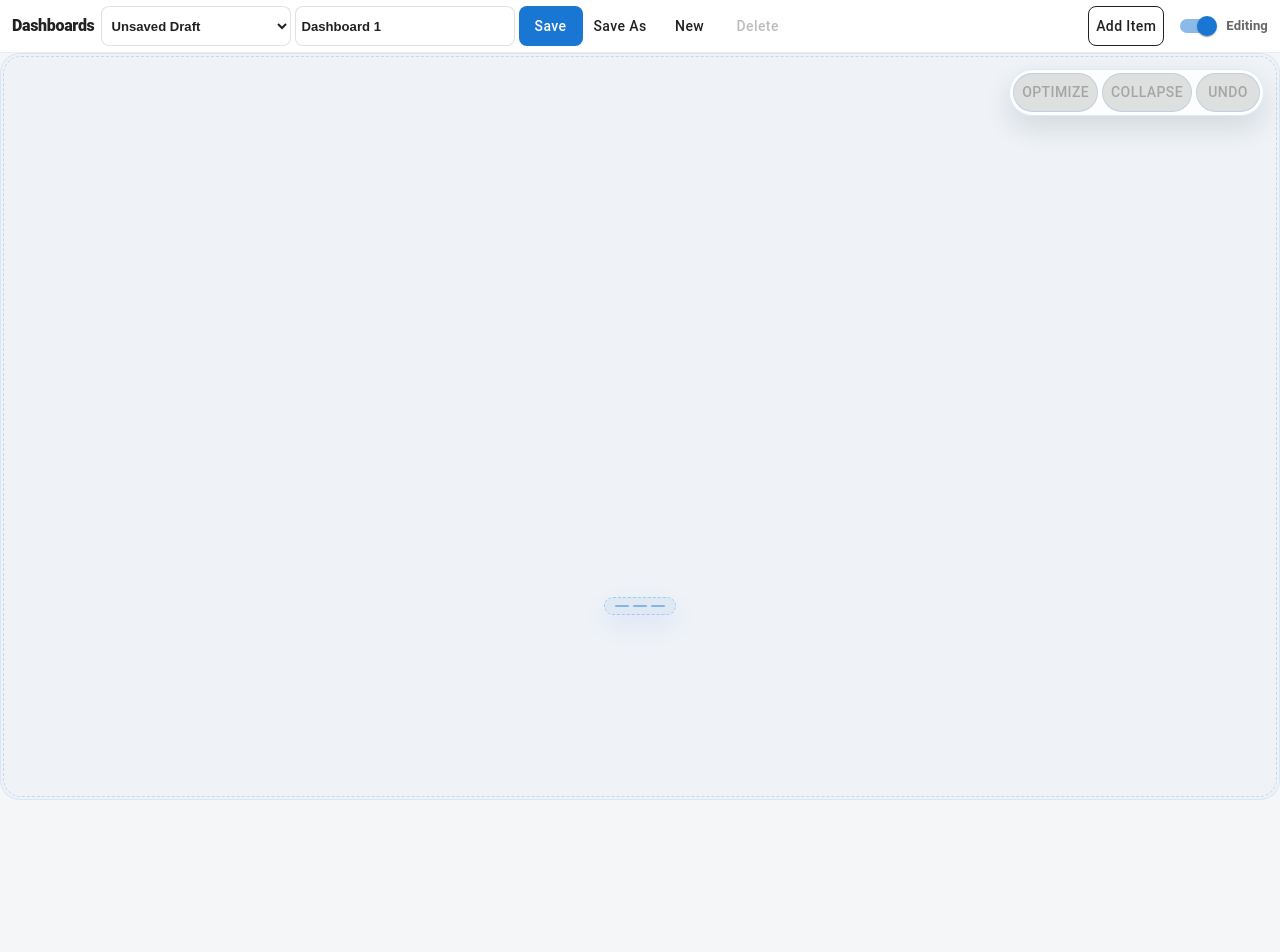
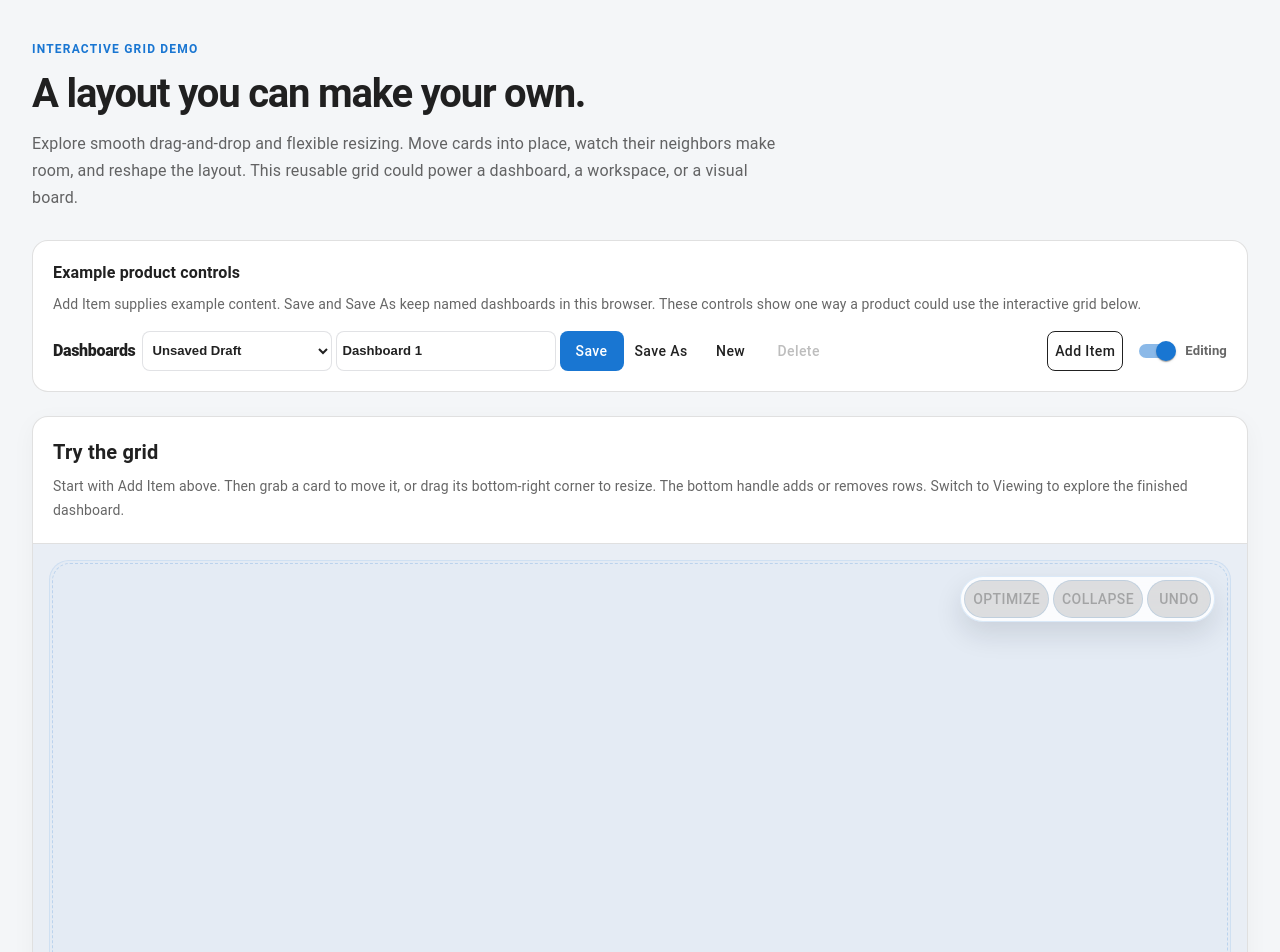
Before and after one commit to bwenzinger/customizable-dashboard, a React (Vite) app: page / in a window 1280 px wide. Shown: the top 952 px of the page. Before the commit the page ends 800 px from the top, so only its background shows below. Built offline with nearby package versions, Linux system fonts and the light colour scheme.

Commit message:
added description around customizable dashboard

```diff
--- a/index.html
+++ b/index.html
@@ -4,7 +4,11 @@
     <meta charset="UTF-8" />
     <link rel="icon" type="image/svg+xml" href="/favicon.svg" />
     <meta name="viewport" content="width=device-width, initial-scale=1.0" />
-    <title>customizable-dashboard</title>
+    <meta
+      name="description"
+      content="Explore a customizable grid with smooth drag-and-drop and resizable cards, with example dashboard controls for saving and adding content."
+    />
+    <title>Interactive Grid Demo</title>
   </head>
   <body>
     <div id="root"></div>
--- a/src/Demo.tsx
+++ b/src/Demo.tsx
@@ -22,6 +22,7 @@ import {
   normalizeDemoLayoutWithElectricityCharts,
 } from './demoElectricityData';
 import { ExampleDashboardCard } from './ExampleDashboardCard';
+import { DemoPageFrame } from './DemoPageFrame';
 import { DraggableGridContextWrapper } from './drag-and-droppable-grid/DraggableGridContextWrapper';
 import { getRequiredRowCount } from './drag-and-droppable-grid/gridMath';
 import type {
@@ -545,26 +546,10 @@ function App() {
   );
 
   return (
-    <Box
-      sx={{
-        height: '100vh',
-        width: '100vw',
-        boxSizing: 'border-box',
-        display: 'flex',
-        flexDirection: 'column',
-        bgcolor: 'background.default',
-        overflow: 'hidden',
-      }}
-    >
-      <Box
-        sx={{
-          flexShrink: 0,
-          px: { xs: 2, md: 3 },
-          py: 1.5,
-          borderBottom: '1px solid rgba(15, 23, 42, 0.08)',
-          bgcolor: '#ffffff',
-        }}
-      >
+    <DemoPageFrame
+      isEmpty={layout.length === 0}
+      controls={
+        <>
           <Box
             sx={{
               display: 'flex',
@@ -688,7 +673,9 @@ function App() {
                 color="inherit"
                 onClick={handleOpenAddMenu}
                 disabled={!canEdit}
-              aria-controls={isAddMenuOpen ? 'add-dashboard-item-menu' : undefined}
+                aria-controls={
+                  isAddMenuOpen ? 'add-dashboard-item-menu' : undefined
+                }
                 aria-expanded={isAddMenuOpen ? 'true' : undefined}
                 aria-haspopup="menu"
                 sx={dashboardToolbarButtonSx}
@@ -772,27 +759,8 @@ function App() {
               display: 'none',
             }}
           />
-      </Box>
-      <Box
-        sx={{
-          flex: 1,
-          minHeight: 0,
-          // px: { xs: 2, md: 3 },
-          // py: { xs: 2, md: 3 },
-        }}
-      >
-        <Box
-          sx={{
-            height: '100%',
-            minHeight: 0,
-            // borderRadius: 3,
-            p: 0,
-            // border: '1px solid rgba(15, 23, 42, 0.08)',
-            // bgcolor: '#ffffff',
-            // boxShadow: '0px 8px 24px rgba(15, 23, 42, 0.06)',
-            // p: { xs: 1, sm: 1.5, md: 2 },
-            overflow: 'hidden',
-          }}
+        </>
+      }
     >
       <DraggableGridContextWrapper
         layout={layout}
@@ -820,9 +788,7 @@ function App() {
           />
         )}
       />
-        </Box>
-      </Box>
-    </Box>
+    </DemoPageFrame>
   );
 }
 
--- /dev/null
+++ b/src/DemoPageFrame.tsx
@@ -0,0 +1,160 @@
+import type { ReactNode } from 'react';
+import { Box, Typography } from '@mui/material';
+
+type DemoPageFrameProps = {
+  controls: ReactNode;
+  children: ReactNode;
+  isEmpty: boolean;
+};
+
+export function DemoPageFrame({
+  controls,
+  children,
+  isEmpty,
+}: DemoPageFrameProps) {
+  return (
+    <Box
+      component="main"
+      sx={{
+        minHeight: '100vh',
+        width: '100%',
+        maxWidth: 1600,
+        mx: 'auto',
+        px: { xs: 3, sm: 6, lg: 8 },
+        py: { xs: 6, md: 10 },
+      }}
+    >
+      <Box component="header" sx={{ maxWidth: 760, mb: 7 }}>
+        <Typography
+          component="p"
+          color="primary.main"
+          sx={{
+            fontSize: 12,
+            fontWeight: 700,
+            letterSpacing: '0.1em',
+            textTransform: 'uppercase',
+            mb: 3,
+          }}
+        >
+          Interactive grid demo
+        </Typography>
+        <Typography
+          component="h1"
+          sx={{
+            fontSize: { xs: 30, md: 40 },
+            fontWeight: 750,
+            lineHeight: 1.2,
+            letterSpacing: '-0.03em',
+            mb: 3,
+          }}
+        >
+          A layout you can make your own.
+        </Typography>
+        <Typography
+          color="text.secondary"
+          sx={{ fontSize: 16, lineHeight: 1.7 }}
+        >
+          Explore smooth drag-and-drop and flexible resizing. Move cards into
+          place, watch their neighbors make room, and reshape the layout. This
+          reusable grid could power a dashboard, a workspace, or a visual board.
+        </Typography>
+      </Box>
+
+      <Box
+        component="section"
+        aria-labelledby="product-controls-heading"
+        sx={{
+          border: '1px solid',
+          borderColor: 'divider',
+          borderRadius: '16px',
+          bgcolor: 'background.paper',
+          p: { xs: 4, md: 5 },
+          mb: 6,
+        }}
+      >
+        <Typography
+          id="product-controls-heading"
+          component="h2"
+          sx={{ fontSize: 16, fontWeight: 700, mb: 2 }}
+        >
+          Example product controls
+        </Typography>
+        <Typography
+          color="text.secondary"
+          sx={{ fontSize: 14, lineHeight: 1.6, mb: 4 }}
+        >
+          Add Item supplies example content. Save and Save As keep named
+          dashboards in this browser. These controls show one way a product
+          could use the interactive grid below.
+        </Typography>
+        {controls}
+      </Box>
+
+      <Box
+        component="section"
+        aria-labelledby="grid-demo-heading"
+        sx={{
+          border: '1px solid',
+          borderColor: 'divider',
+          borderRadius: '16px',
+          bgcolor: 'background.paper',
+          boxShadow: '0px 6px 24px rgba(16, 24, 40, 0.04)',
+          overflow: 'hidden',
+        }}
+      >
+        <Box
+          sx={{
+            p: { xs: 4, md: 5 },
+            borderBottom: '1px solid',
+            borderColor: 'divider',
+          }}
+        >
+          <Typography
+            id="grid-demo-heading"
+            component="h2"
+            sx={{ fontSize: 20, fontWeight: 700, mb: 2 }}
+          >
+            Try the grid
+          </Typography>
+          <Typography
+            color="text.secondary"
+            sx={{ fontSize: 14, lineHeight: 1.7 }}
+          >
+            {isEmpty
+              ? 'Start with Add Item above. Then grab a card to move it, or drag its bottom-right corner to resize.'
+              : 'Grab a card to move it, or drag its bottom-right corner to resize.'}{' '}
+            The bottom handle adds or removes rows. Switch to Viewing to explore
+            the finished dashboard.
+          </Typography>
+        </Box>
+        {/* Keep the grid's own scrolling and interaction surface intact inside
+            a sized canvas; the surrounding portfolio page can scroll normally. */}
+        <Box
+          sx={{
+            height: 'max(520px, 68vh)',
+            p: { xs: 2, md: 4 },
+            bgcolor: '#e9eef5',
+          }}
+        >
+          {children}
+        </Box>
+        <Typography
+          component="p"
+          color="text.secondary"
+          sx={{
+            px: { xs: 4, md: 5 },
+            py: 3,
+            m: 0,
+            fontSize: 12,
+            lineHeight: 1.6,
+            borderTop: '1px solid',
+            borderColor: 'divider',
+          }}
+        >
+          Try a new arrangement freely. Undo or Ctrl/Cmd + Z restores a change;
+          Collapse and Optimize offer different ways to tidy the layout.
+        </Typography>
+      </Box>
+    </Box>
+  );
+}
--- a/src/ExampleDashboardCard.tsx
+++ b/src/ExampleDashboardCard.tsx
@@ -41,9 +41,7 @@ export function ExampleDashboardCard(
   const theme = useTheme();
   const itemKind = item.kind ?? 'card';
   const interactiveCardSx = getInteractiveCardSx(theme, isResizing);
-  const editableCardChromeSx = canEdit
-    ? getEditableCardChromeSx(theme)
-    : {};
+  const editableCardChromeSx = canEdit ? getEditableCardChromeSx(theme) : {};
   const editableImageCardSx = canEdit
     ? {
         border: `1px solid ${alpha(theme.palette.primary.main, 0.18)}`,
@@ -683,8 +681,9 @@ function EditableDashboardTitle({
     return (
       <ButtonBase
         disableRipple
-        data-draggable-grid-no-drag="true"
-        onMouseDown={handleNoDragMouseDown}
+        // Allow the parent card's native drag gesture from the displayed title.
+        // A completed drag suppresses click; an ordinary click opens the editor.
+        title="Click to edit; drag to move"
         onClick={() => {
           setDraftTitle(title ?? '');
           setIsEditing(true);
@@ -929,9 +928,10 @@ function LineChartPreview({
 }) {
   const chartValues =
     values && values.length > 1 ? values : [24, 31, 28, 37, 35, 43, 48];
-  const chartLabels = labels && labels.length === chartValues.length
-    ? labels
-    : chartValues.map((_, index) => `${index + 1}`);
+  const chartLabels =
+    labels && labels.length === chartValues.length
+      ? labels
+      : chartValues.map((_, index) => `${index + 1}`);
   const chartHeight = isSingleRowCard ? 54 : 82;
   const svgWidth = 180;
   const svgHeight = 64;
@@ -964,9 +964,7 @@ function LineChartPreview({
   });
   const pointsString = chartPoints.map(({ x, y }) => `${x},${y}`).join(' ');
   const areaStart = `${svgPaddingX},${svgHeight - svgPaddingY}`;
-  const areaEnd = `${
-    svgWidth - svgPaddingX
-  },${svgHeight - svgPaddingY}`;
+  const areaEnd = `${svgWidth - svgPaddingX},${svgHeight - svgPaddingY}`;
 
   return (
     <Box sx={getChartSurfaceSx(isSingleRowCard)}>
@@ -1092,9 +1090,10 @@ function ColumnChartPreview({
   chartPresetId?: string;
 }) {
   const chartValues = values && values.length > 0 ? values : [24, 31, 28, 37];
-  const chartLabels = labels && labels.length === chartValues.length
-    ? labels
-    : chartValues.map((_, index) => `${index + 1}`);
+  const chartLabels =
+    labels && labels.length === chartValues.length
+      ? labels
+      : chartValues.map((_, index) => `${index + 1}`);
   const chartTooltipLabels =
     tooltipLabels && tooltipLabels.length === chartValues.length
       ? tooltipLabels
@@ -1157,9 +1156,10 @@ function ColumnChartPreview({
         {chartValues.map((value, index) => {
           const barHeight = Math.max(
             10,
-            ((value / maxValue) * (baselineY - svgPaddingTop - 2))
+            (value / maxValue) * (baselineY - svgPaddingTop - 2)
           );
-          const barX = svgPaddingX + slotWidth * index + (slotWidth - barWidth) / 2;
+          const barX =
+            svgPaddingX + slotWidth * index + (slotWidth - barWidth) / 2;
           const barY = baselineY - barHeight;
           const isLastBar = index === chartValues.length - 1;
 
@@ -1239,16 +1239,18 @@ function PieChartPreview({
   cardHeight: number;
 }) {
   const chartValues = values && values.length > 0 ? values : [42, 24, 19, 15];
-  const chartLabels = labels && labels.length === chartValues.length
-    ? labels
-    : ['A', 'B', 'C', 'D'];
+  const chartLabels =
+    labels && labels.length === chartValues.length
+      ? labels
+      : ['A', 'B', 'C', 'D'];
   const chartTooltipLabels =
     tooltipLabels && tooltipLabels.length === chartValues.length
       ? tooltipLabels
       : chartLabels;
   const isCompactPieCard =
     !isSingleRowCard && (cardHeight <= 2 || cardWidth <= 2);
-  const showLegend = !isSingleRowCard && !isCompactPieCard && chartLabels.length > 0;
+  const showLegend =
+    !isSingleRowCard && !isCompactPieCard && chartLabels.length > 0;
   const donutSize = isSingleRowCard
     ? 56
     : isCompactPieCard
@@ -1268,8 +1270,7 @@ function PieChartPreview({
     }>
   >((result, value, index) => {
     const startAngle = result.at(-1)?.endAngle ?? 0;
-    const endAngle =
-      startAngle + (value / Math.max(totalValue, 1)) * 360;
+    const endAngle = startAngle + (value / Math.max(totalValue, 1)) * 360;
 
     return [
       ...result,
@@ -1621,7 +1622,7 @@ function ChartValueTooltip({
 }
 
 function formatPieShare(value: number, totalValue: number) {
-  return `${(((value / Math.max(totalValue, 1)) * 100) || 0).toFixed(1)}%`;
+  return `${((value / Math.max(totalValue, 1)) * 100 || 0).toFixed(1)}%`;
 }
 
 function formatSeriesPointTooltip(
@@ -1715,10 +1716,20 @@ function describeDonutSegmentPath(
   startAngle: number,
   endAngle: number
 ) {
-  const outerStart = polarToCartesian(centerX, centerY, outerRadius, startAngle);
+  const outerStart = polarToCartesian(
+    centerX,
+    centerY,
+    outerRadius,
+    startAngle
+  );
   const outerEnd = polarToCartesian(centerX, centerY, outerRadius, endAngle);
   const innerEnd = polarToCartesian(centerX, centerY, innerRadius, endAngle);
-  const innerStart = polarToCartesian(centerX, centerY, innerRadius, startAngle);
+  const innerStart = polarToCartesian(
+    centerX,
+    centerY,
+    innerRadius,
+    startAngle
+  );
   const largeArcFlag = endAngle - startAngle > 180 ? 1 : 0;
 
   return [
--- a/src/drag-and-droppable-grid/DraggableGrid.tsx
+++ b/src/drag-and-droppable-grid/DraggableGrid.tsx
@@ -137,7 +137,9 @@ export function DraggableGrid(props: DraggableGridProps): React.JSX.Element {
       return null;
     }
 
-    return normalizedCommittedLayout.find((item) => item.id === draggingId) ?? null;
+    return (
+      normalizedCommittedLayout.find((item) => item.id === draggingId) ?? null
+    );
   }, [draggingId, normalizedCommittedLayout]);
   const renderedLayout = useMemo(() => {
     if (!draggingId || !draggedCommittedItem) {
@@ -537,12 +539,8 @@ export function DraggableGrid(props: DraggableGridProps): React.JSX.Element {
 
         const deltaX = startRect.left - targetRect.left;
         const deltaY = startRect.top - targetRect.top;
-        const scaleX = isActiveItem
-          ? startRect.width / targetRect.width
-          : 1;
-        const scaleY = isActiveItem
-          ? startRect.height / targetRect.height
-          : 1;
+        const scaleX = isActiveItem ? startRect.width / targetRect.width : 1;
+        const scaleY = isActiveItem ? startRect.height / targetRect.height : 1;
         const hasSizeDelta = isActiveItem && (scaleX !== 1 || scaleY !== 1);
 
         if (deltaX === 0 && deltaY === 0 && !hasSizeDelta) {
@@ -643,13 +641,7 @@ export function DraggableGrid(props: DraggableGridProps): React.JSX.Element {
         window.cancelAnimationFrame(frameId);
       });
     };
-  }, [
-    animationMs,
-    draggingId,
-    gridResizeState,
-    renderedLayout,
-    resizeState,
-  ]);
+  }, [animationMs, draggingId, gridResizeState, renderedLayout, resizeState]);
 
   useEffect(() => {
     if (!resizeState) {
@@ -982,7 +974,10 @@ export function DraggableGrid(props: DraggableGridProps): React.JSX.Element {
       event.clientY,
       dragSourceLayout
     );
-    updateDragPreviewIndicator(previewResult?.slot ?? null, draggedCommittedItem);
+    updateDragPreviewIndicator(
+      previewResult?.slot ?? null,
+      draggedCommittedItem
+    );
 
     if (
       !previewResult ||
@@ -1228,9 +1223,7 @@ export function DraggableGrid(props: DraggableGridProps): React.JSX.Element {
           height: '100%',
           width: '100%',
           minHeight:
-            gridContentHeight +
-            containerPadding * 2 +
-            gridResizeFooterHeight,
+            gridContentHeight + containerPadding * 2 + gridResizeFooterHeight,
           display: 'grid',
           gridTemplateColumns: `repeat(${numColumns}, minmax(0, 1fr))`,
           gridTemplateRows: `repeat(${resolvedRowCount}, ${rowHeight}px)`,
```
Also changed, not shown: chatGptReminders.txt. Lines whose indentation alone changed are shown as unchanged.
